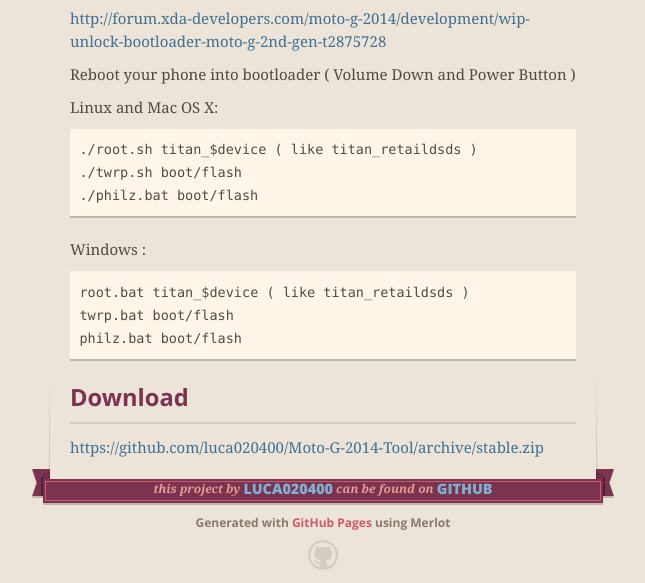
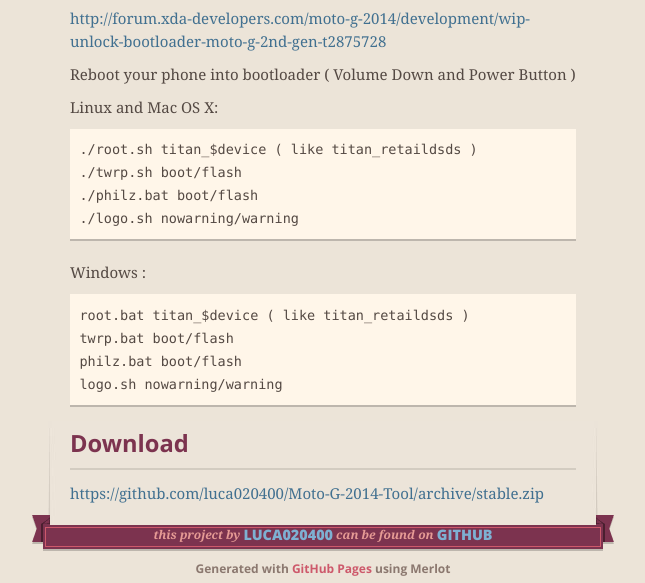
Before and after one commit to luca020400/Moto-G-2014-ToolKit, a plain HTML site: page index.html in a window 1280 px wide. Shown: the part 609-1192 px from the top of the page, without its empty margins (317-962 px from the left). Drawn offline with nearby package versions, Linux system fonts and the light colour scheme.

```diff
--- a/index.html
+++ b/index.html
@@ -74,13 +74,15 @@
 
 <div class="highlight highlight-bash"><pre>./root.sh titan_<span class="pl-vo">$device</span> ( like titan_retaildsds )
 ./twrp.sh boot/flash
-./philz.bat boot/flash</pre></div>
+./philz.bat boot/flash
+./logo.sh nowarning/warning</pre></div>
 
 <p>Windows :</p>
 
 <div class="highlight highlight-bash"><pre>root.bat titan_<span class="pl-vo">$device</span> ( like titan_retaildsds )
 twrp.bat boot/flash
-philz.bat boot/flash</pre></div>
+philz.bat boot/flash
+logo.sh nowarning/warning</pre></div>
 
 <h2>
 <a id="download" class="anchor" href="#download" aria-hidden="true"><span class="octicon octicon-link"></span></a>Download</h2>
```
Also changed, not shown: params.json (+1 -1 lines).
